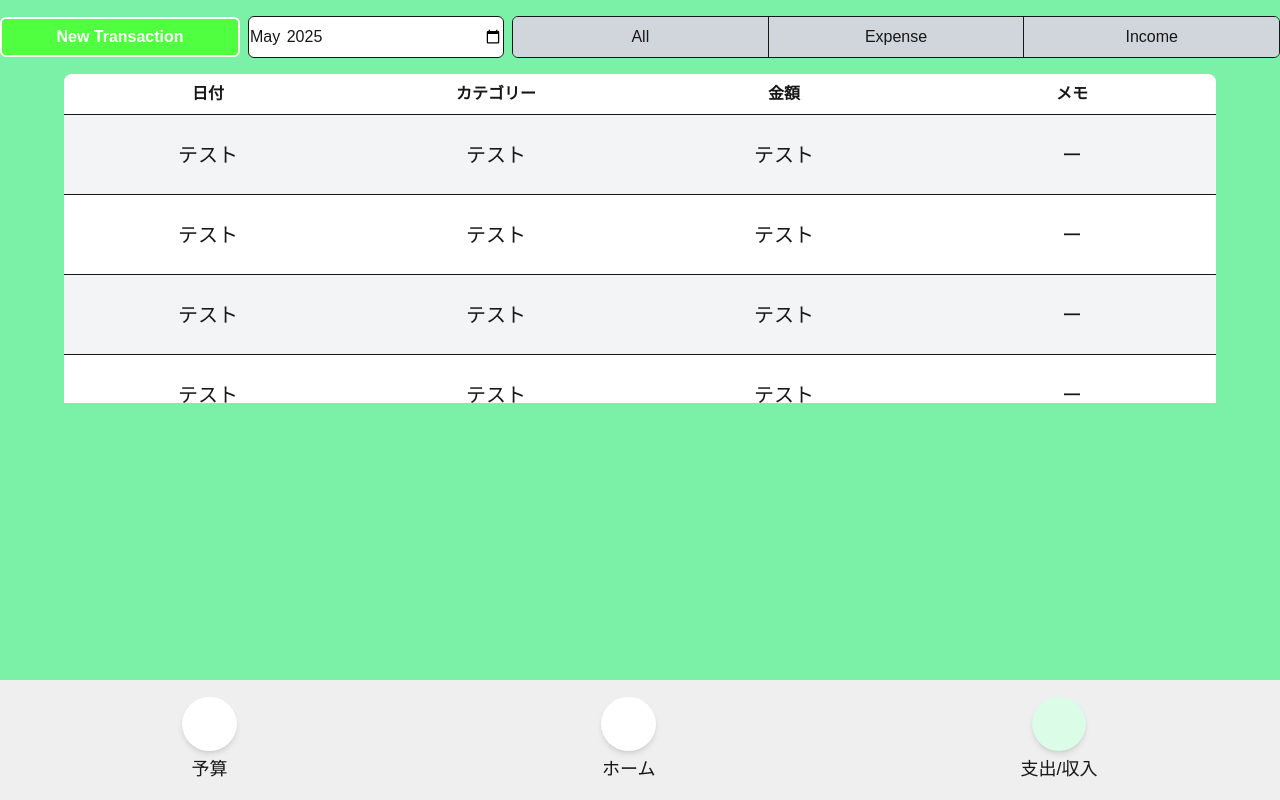
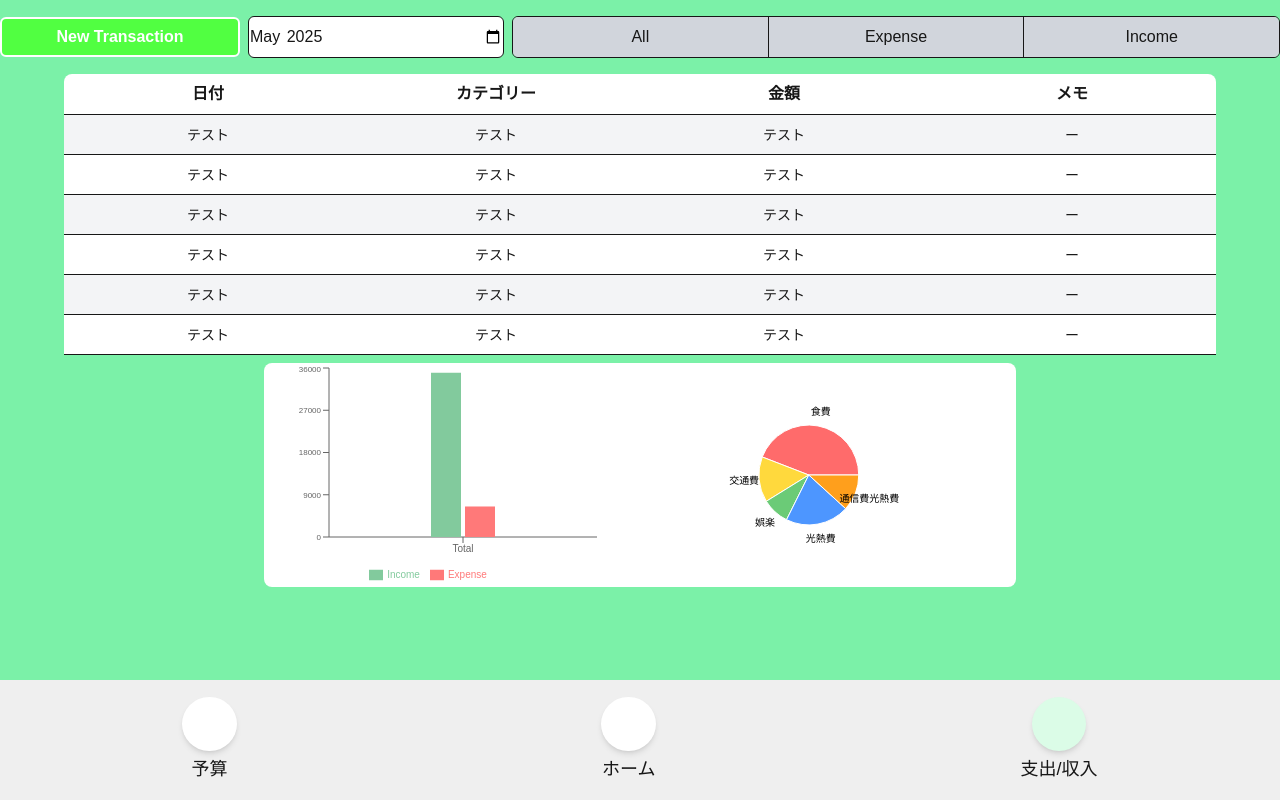
Before and after one commit to CA01971028/household_front, a Next.js app: page /flow in a window 1280 px wide. Built offline with nearby package versions, Linux system fonts and the light colour scheme; some icons are missing.

Commit message:
支出・収入ページに二つのグラフを表示
二つのグラフはレスポンシブにも対応しており画面の大きさによってグラフのサイズも変化する

```diff
--- a/package.json
+++ b/package.json
@@ -20,6 +20,7 @@
     "react-chartjs-2": "^5.3.0",
     "react-dom": "^19.0.0",
     "react-month-picker-simple": "^1.0.8",
+    "recharts": "^2.15.3",
     "tailwind-scrollbar-hide": "^2.0.0"
   },
   "devDependencies": {
--- a/src/app/flow/page.tsx
+++ b/src/app/flow/page.tsx
@@ -1,4 +1,6 @@
 import ButtonIcon from "@/components/ButtonIcon";
+import Hist from "../../components/Hist"
+import Circle from "../../components/Circle"
 
 const page = () => {
     //グリッドの項目を定義
@@ -33,6 +35,7 @@ const page = () => {
                     </div>
                 </div>
             </div>
+            <div className="md:flex md:flex-col items-center">
                 {/* item */}
                 <div className="w-[90vw] mt-4 mx-auto bg-white rounded-lg">
                     {/* ヘッダー（固定表示） */}
@@ -41,9 +44,8 @@ const page = () => {
                         <div key={index} className="py-2">{value}</div>
                         ))}
                     </div>
-
                     {/* スクロールする中身 */}
-                    <div className="grid grid-cols-4 text-center h-[36svh]"
+                    <div className="grid grid-cols-4 text-center h-[30svh]"
                         style={{
                             overflowY: 'scroll',
                             scrollbarWidth: 'none',
@@ -54,17 +56,24 @@ const page = () => {
                         item.map((value, index) => (
                             <div
                             key={`${i}-${index}`}
-                            className={`border-b h-[10svh] text-xl flex items-center justify-center ${
+                            className={`border-b h-[5svh] text-sm flex items-center justify-center ${
                                 i % 2 === 0 ? 'bg-gray-100' : 'bg-white'
                             }`}
                             >
-                            {value}
+                                {value}
                             </div>
                         ))
                         )}
 
                     </div>
                 </div>
+                <div className="flex flex-row p-2 md:w-[60vw]">
+                    <Hist/>
+                    <Circle/>
+                </div>
+            </div>
+
+
             <div className="absolute w-screen bottom-0 h-[15svh]" style={{ backgroundColor: 'rgba(239, 239, 239, 1)' }}>
                 <ButtonIcon name = {"flow"}/>
             </div>
--- /dev/null
+++ b/src/components/Circle.tsx
@@ -0,0 +1,81 @@
+'use client';
+import {
+  PieChart,
+  Pie,
+  Cell,
+  Tooltip,
+  Legend,
+  ResponsiveContainer,
+} from 'recharts';
+
+type CategoryExpense = {
+  category: string;
+  amount: number;
+};
+
+const expenseData: CategoryExpense[] = [
+  { category: '食費', amount: 15000 },
+  { category: '交通費', amount: 5000 },
+  { category: '娯楽', amount: 3000 },
+  { category: '光熱費', amount: 7000 },
+  { category: '通信費光熱費', amount: 4000 },
+];
+
+const COLORS = ['#FF6B6B', '#FFD93D', '#6BCB77', '#4D96FF', '#FF9F1C'];
+
+const renderCustomLabel = ({
+  cx,
+  cy,
+  midAngle,
+  innerRadius,
+  outerRadius,
+  percent,
+  index
+}: any) => {
+  const RADIAN = Math.PI / 180;
+  // ラベル位置をさらに外にずらす（今の1.1 → 1.3に）
+  const radius = innerRadius + (outerRadius - innerRadius) * 1.3;
+  const x = cx + radius * Math.cos(-midAngle * RADIAN);
+  const y = cy + radius * Math.sin(-midAngle * RADIAN);
+
+  return (
+    <text
+      x={x}
+      y={y}
+      fill="black"
+      textAnchor="middle"
+      dominantBaseline="central"
+      fontSize={10}
+    >
+      {expenseData[index].category}
+    </text>
+  );
+};
+
+const Circle = () => {
+  return (
+          <div className="w-[55vw] h-[28svh] bg-white rounded-lg rounded-l-none overflow-visible">
+            <ResponsiveContainer width="100%" height="100%">
+              <PieChart>
+                <Pie
+                  data={expenseData}
+                  dataKey="amount"
+                  nameKey="category"
+                  cx="50%" // ←中央に戻す
+                  cy="50%"
+                  outerRadius={50}
+                  labelLine={false}
+                  label={renderCustomLabel}
+                >
+                  {expenseData.map((_, index) => (
+                    <Cell key={`cell-${index}`} fill={COLORS[index % COLORS.length]} />
+                  ))}
+                </Pie>
+                <Tooltip />
+              </PieChart>
+            </ResponsiveContainer>
+          </div>
+  );
+};
+
+export default Circle;
--- /dev/null
+++ b/src/components/Hist.tsx
@@ -0,0 +1,34 @@
+'use client';
+import { BarChart, Bar, XAxis, YAxis, Tooltip, Legend, ResponsiveContainer } from "recharts";
+
+const amounts: number[] = [
+  5000, -2000, 10000, -3000, -500, 20000, -1000
+]; // ⬅ プラスが収入、マイナスが支出
+
+// 合計を計算
+const income = amounts.filter(v => v > 0).reduce((sum, v) => sum + v, 0);
+const expense = amounts.filter(v => v < 0).reduce((sum, v) => sum + Math.abs(v), 0);
+
+// 棒グラフデータに変換
+const totalData = [
+  { name: 'Total', income, expense }
+];
+
+const Hist = () => {
+  return (
+    <div className="w-[45vw] h-[28svh] bg-white rounded-lg rounded-r-none">
+      <ResponsiveContainer width="100%" height="100%">
+        <BarChart data={totalData}>
+          <XAxis dataKey="name" tick={{ fontSize: 10 }} />
+          <YAxis tick={{ fontSize: 8 }} />
+          <Tooltip />
+          <Legend wrapperStyle={{ fontSize: '10px' }} />
+          <Bar dataKey="income" fill="#82ca9d" name="Income" barSize={30} />
+          <Bar dataKey="expense" fill="#ff7979" name="Expense" barSize={30} />
+        </BarChart>
+      </ResponsiveContainer>
+    </div>
+  );
+};
+
+export default Hist;
```
Also changed, not shown: 1 other file (tests, documents, lock files or other folders).
